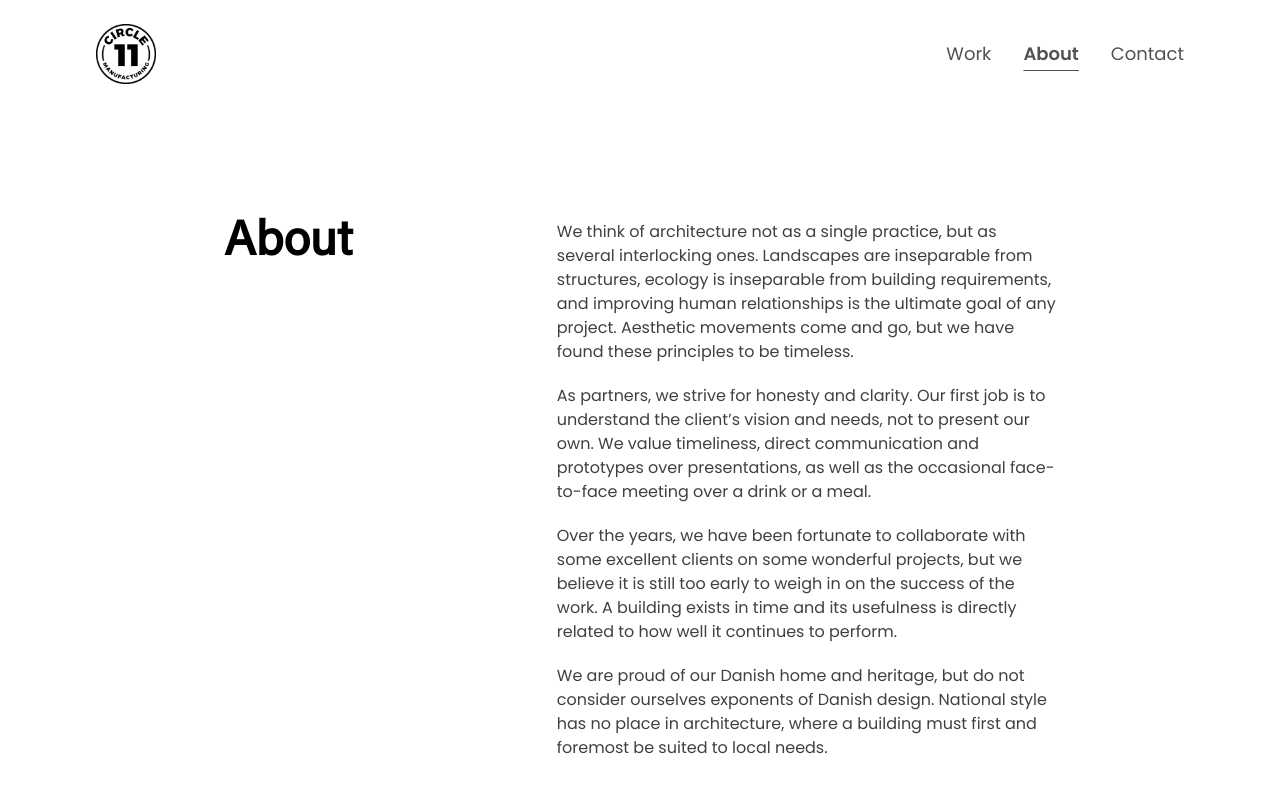
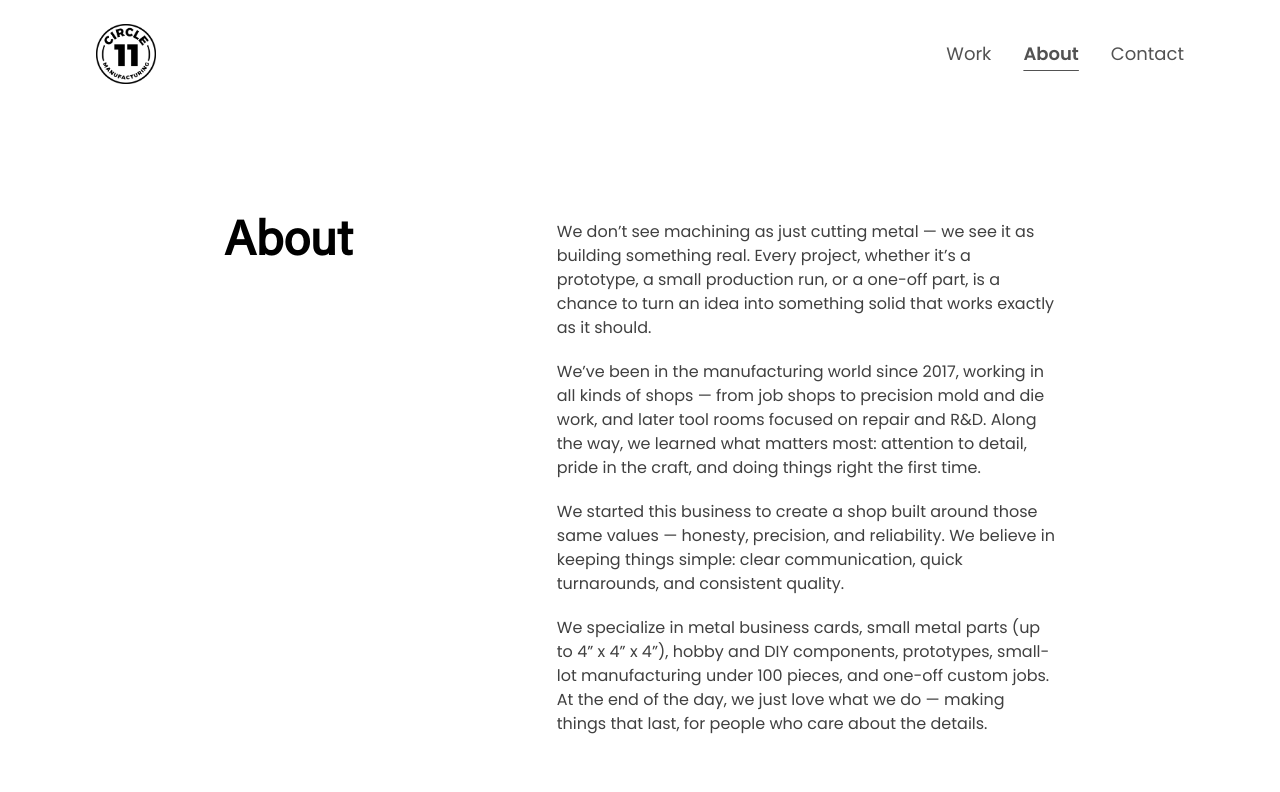
Before and after one commit to CircleElevenManufacturing/circle-eleven, a Next.js app: page /about in a window 1280 px wide. Shown: the top 792 px of the page. Built offline with nearby package versions, Linux system fonts and the light colour scheme.

Commit message:
about page

```diff
--- a/app/about/page.tsx
+++ b/app/about/page.tsx
@@ -8,26 +8,25 @@ export default function About() {
 
         <div className="space-y-5 col-span-3 text-neutral-700">
           <p>
-            We think of architecture not as a single practice, but as several interlocking ones. Landscapes are inseparable from structures,
-            ecology is inseparable from building requirements, and improving human relationships is the ultimate goal of any project.
-            Aesthetic movements come and go, but we have found these principles to be timeless.
+            We don’t see machining as just cutting metal — we see it as building something real. Every project, whether it’s a prototype, a
+            small production run, or a one-off part, is a chance to turn an idea into something solid that works exactly as it should.
           </p>
 
           <p>
-            As partners, we strive for honesty and clarity. Our first job is to understand the client’s vision and needs, not to present our
-            own. We value timeliness, direct communication and prototypes over presentations, as well as the occasional face-to-face meeting
-            over a drink or a meal.
+            We’ve been in the manufacturing world since 2017, working in all kinds of shops — from job shops to precision mold and die work,
+            and later tool rooms focused on repair and R&D. Along the way, we learned what matters most: attention to detail, pride in the
+            craft, and doing things right the first time.
           </p>
 
           <p>
-            Over the years, we have been fortunate to collaborate with some excellent clients on some wonderful projects, but we believe it
-            is still too early to weigh in on the success of the work. A building exists in time and its usefulness is directly related to
-            how well it continues to perform.
+            We started this business to create a shop built around those same values — honesty, precision, and reliability. We believe in
+            keeping things simple: clear communication, quick turnarounds, and consistent quality.
           </p>
 
           <p>
-            We are proud of our Danish home and heritage, but do not consider ourselves exponents of Danish design. National style has no
-            place in architecture, where a building must first and foremost be suited to local needs.
+            We specialize in metal business cards, small metal parts (up to 4” x 4” x 4”), hobby and DIY components, prototypes, small-lot
+            manufacturing under 100 pieces, and one-off custom jobs. At the end of the day, we just love what we do — making things that
+            last, for people who care about the details.
           </p>
         </div>
       </div>
```
